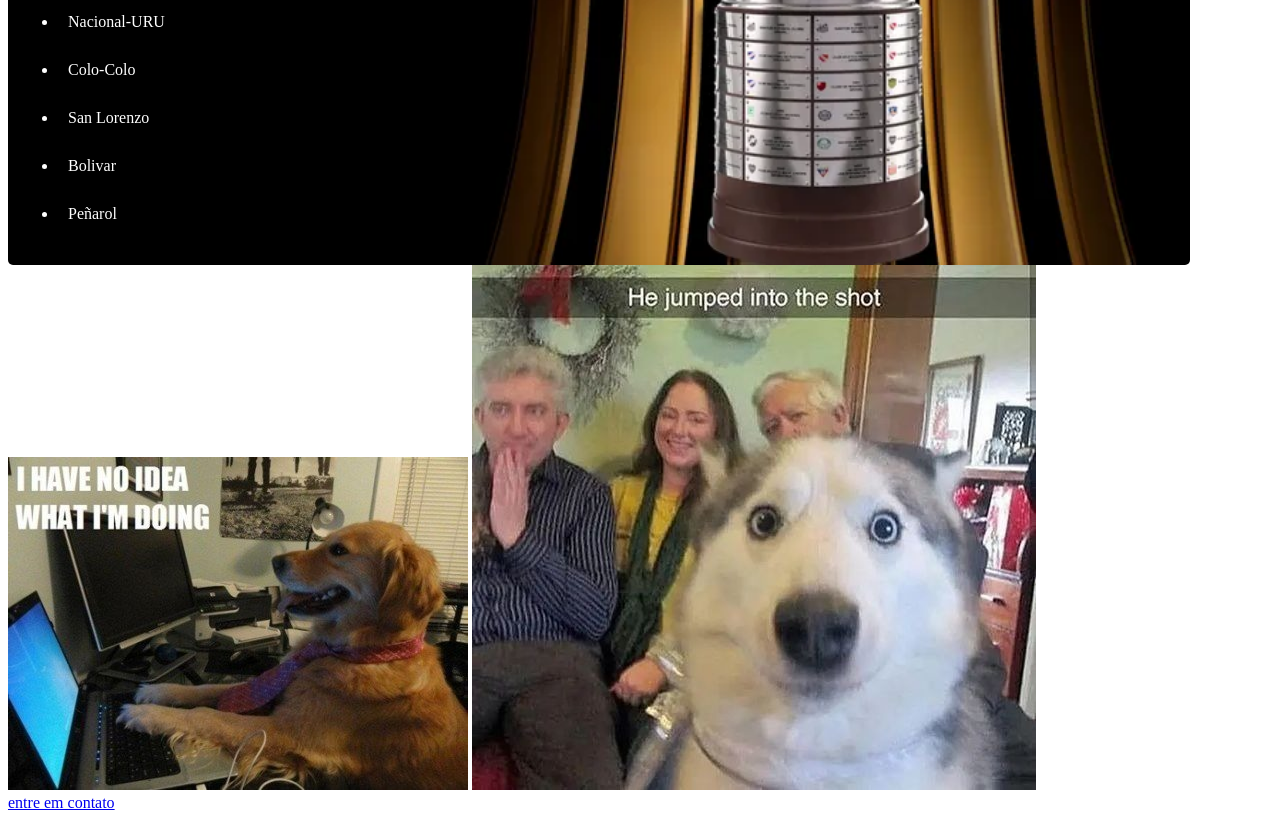
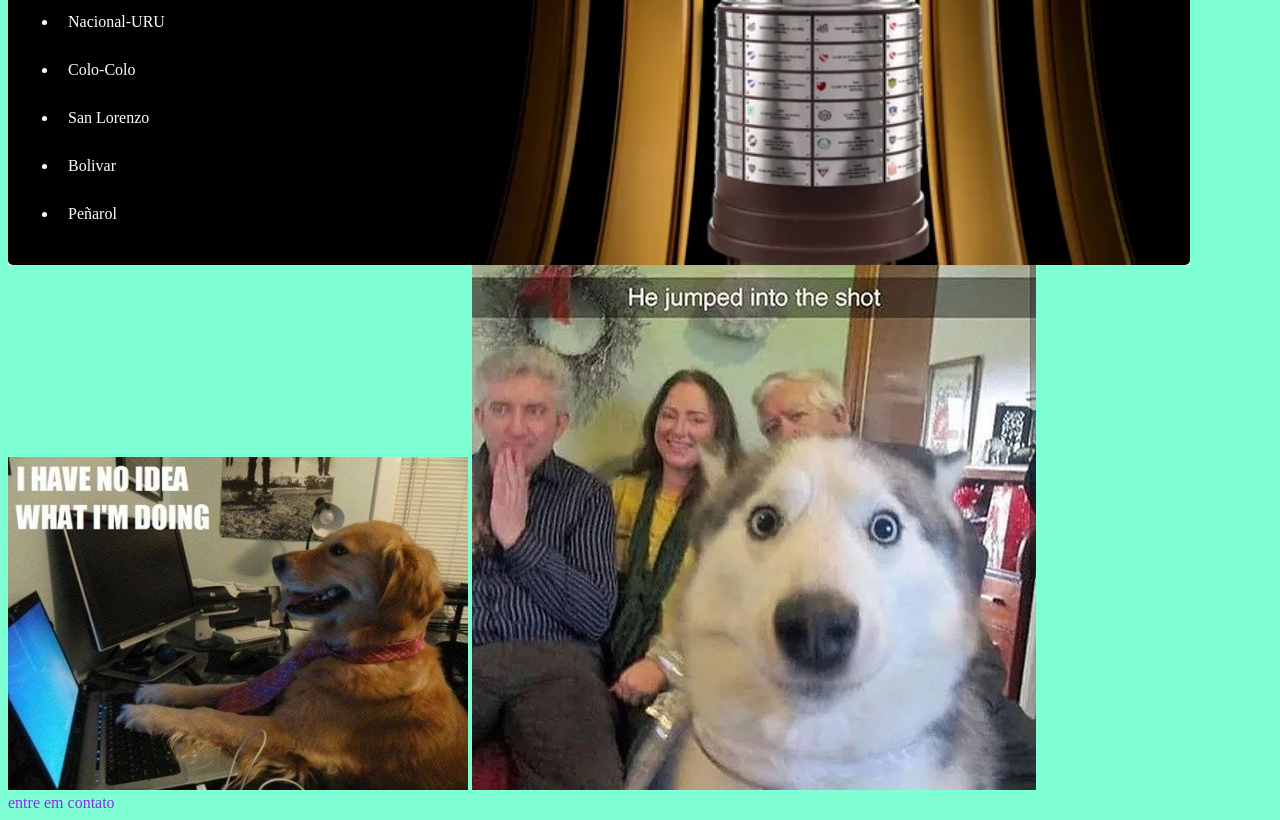
Before and after one commit to ItsDUUDS/Aulas-Dev-quest, a plain HTML site: page index.html in a window 1280 px wide. Shown: the part 886-1706 px from the top of the page. Drawn offline with Linux system fonts and the light colour scheme.

Commit message:
Alterações no background e no link

```diff
--- a/style.css
+++ b/style.css
@@ -1,7 +1,13 @@
+html{
+    background-color: aquamarine;
+}
+
+
 .libertadores{
     background-image: url(./source/images/Libertadores.png);
     height: 790px;
     width: 1182px;
+
 }
 
 .libertadores li{
@@ -9,3 +15,8 @@
     padding: 10px;
     margin: 10px;
 }
+
+a{
+    text-decoration: none;
+    color: blueviolet;
+}
```
